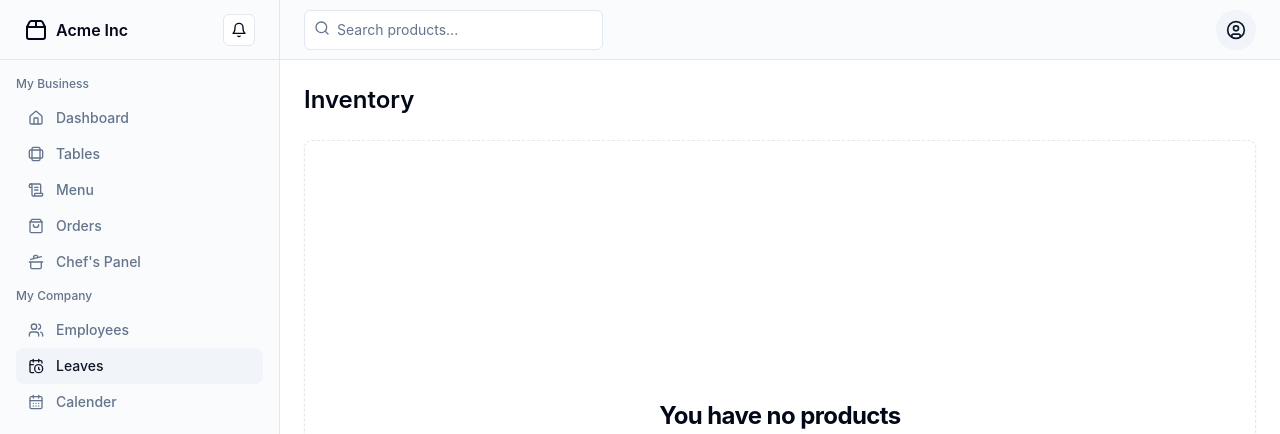
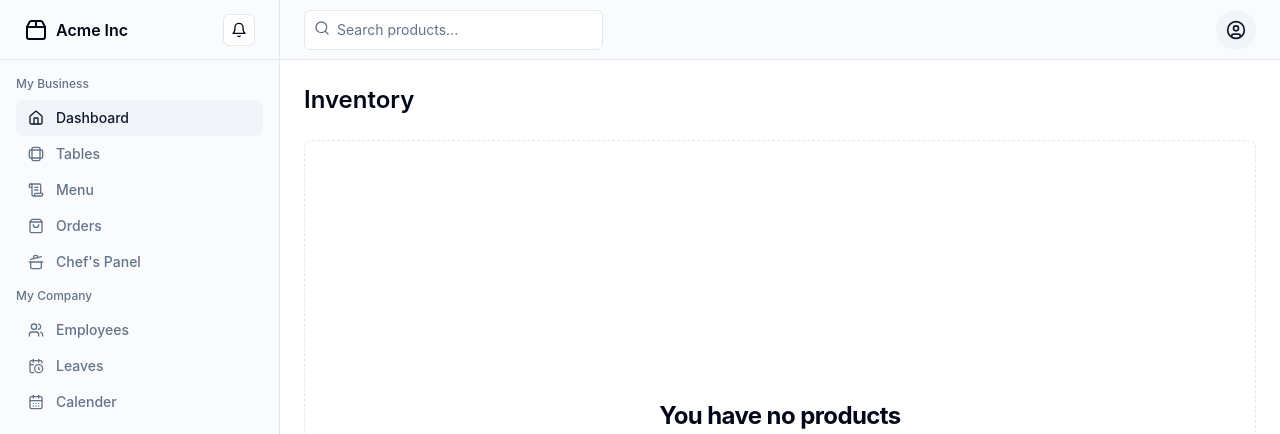
Before and after one commit to nk900600/kairos, a React (Create React App) app in the folder frontend/: page /dashboard in a window 1280 px wide. Shown: the top 434 px of the page. Built offline with nearby package versions, Linux system fonts and the light colour scheme.

Commit message:
FE - Added isActiv eon menulink

```diff
--- a/frontend/src/pages/dashboard.tsx
+++ b/frontend/src/pages/dashboard.tsx
@@ -1,4 +1,4 @@
-import React from "react";
+import React, { useState } from "react";
 import {
   Bell,
   CalendarClock,
@@ -36,7 +36,12 @@ import {
   DropdownMenuTrigger,
 } from "../components/ui/dropdown-menu";
 import { Input } from "../components/ui/input";
-import { Sheet, SheetContent, SheetTrigger } from "../components/ui/sheet";
+import {
+  Sheet,
+  SheetClose,
+  SheetContent,
+  SheetTrigger,
+} from "../components/ui/sheet";
 import { NavLink, Outlet, Route, Routes } from "react-router-dom";
 import TableComponent from "./tables";
 import MenusComponent from "./menus";
@@ -51,35 +56,30 @@ const allMenuItems = [
     iconbig: <Home className="h-5 w-5" />,
     label: "Dashboard",
     link: "/dashboard",
-    isSelected: false,
   },
   {
     iconSmall: <Ratio className="h-4 w-4" />,
     iconbig: <Ratio className="h-5 w-5" />,
     label: "Tables",
     link: "/tables",
-    isSelected: false,
   },
   {
     iconSmall: <ScrollText className="h-4 w-4" />,
     iconbig: <ScrollText className="h-5 w-5" />,
     label: "Menu",
     link: "/menus",
-    isSelected: false,
   },
   {
     iconSmall: <ShoppingBag className="h-4 w-4" />,
     iconbig: <ShoppingBag className="h-5 w-5" />,
     label: "Orders",
     link: "/orders",
-    isSelected: false,
   },
   {
     iconSmall: <CookingPot className="h-4 w-4" />,
     iconbig: <CookingPot className="h-5 w-5" />,
     label: "Chef's Panel",
     link: "/chef-panel",
-    isSelected: false,
   },
 ];
 const allMenuItemsCompany = [
@@ -88,24 +88,26 @@ const allMenuItemsCompany = [
     iconbig: <Users className="h-5 w-5" />,
     label: "Employees",
     link: "/employees",
-    isSelected: false,
   },
   {
     iconSmall: <CalendarClock className="h-4 w-4" />,
     iconbig: <CalendarClock className="h-5 w-5" />,
     label: "Leaves",
     link: "/leaves",
-    isSelected: true,
   },
   {
     iconSmall: <CalendarDays className="h-4 w-4" />,
     iconbig: <CalendarDays className="h-5 w-5" />,
     label: "Calender",
     link: "/employees",
-    isSelected: false,
   },
 ];
 export function Dashboard() {
+  const [sheetopen, setSheetOpen] = useState(false);
+
+  const handleSheetClick = (e: any) => {
+    setSheetOpen(!sheetopen);
+  };
   return (
     <div className="grid min-h-screen w-full md:grid-cols-[220px_1fr] lg:grid-cols-[280px_1fr]">
       <div className="hidden border-r bg-muted/40 md:block">
@@ -130,11 +132,13 @@ export function Dashboard() {
                 return (
                   <NavLink
                     to={item.link}
-                    className={`flex items-center gap-3 rounded-lg px-3 py-2  transition-all hover:text-primary ${
-                      item.isSelected
+                    className={({ isActive }) =>
+                      `flex items-center gap-3 rounded-lg px-3 py-2  transition-all hover:text-primary ${
+                        isActive
                           ? "bg-muted text-primary"
                           : "text-muted-foreground"
-                    }`}
+                      }`
+                    }
                   >
                     {item.iconSmall}
                     {item.label}
@@ -147,11 +151,13 @@ export function Dashboard() {
                 return (
                   <NavLink
                     to={item.link}
-                    className={`flex items-center gap-3 rounded-lg px-3 py-2  transition-all hover:text-primary ${
-                      item.isSelected
+                    className={({ isActive }) =>
+                      `flex items-center gap-3 rounded-lg px-3 py-2  transition-all hover:text-primary ${
+                        isActive
                           ? "bg-muted text-primary"
                           : "text-muted-foreground"
-                    }`}
+                      }`
+                    }
                   >
                     {item.iconSmall}
                     {item.label}
@@ -204,12 +210,15 @@ export function Dashboard() {
                 {allMenuItems.map((item) => {
                   return (
                     <NavLink
+                      onClick={handleSheetClick}
                       to={item.link}
-                      className={`mx-[-0.65rem] flex items-center gap-4 rounded-xl px-3 py-2  hover:text-foreground ${
-                        item.isSelected
+                      className={({ isActive }) =>
+                        `mx-[-0.65rem] flex items-center gap-4 rounded-xl px-3 py-2  hover:text-foreground ${
+                          isActive
                             ? "text-foreground bg-muted"
                             : "text-muted-foreground"
-                      }`}
+                        }`
+                      }
                     >
                       {" "}
                       {item.iconbig}
@@ -226,11 +235,13 @@ export function Dashboard() {
                   return (
                     <NavLink
                       to={item.link}
-                      className={`mx-[-0.65rem] flex items-center gap-4 rounded-xl px-3 py-2  hover:text-foreground ${
-                        item.isSelected
+                      className={({ isActive }) =>
+                        `mx-[-0.65rem] flex items-center gap-4 rounded-xl px-3 py-2  hover:text-foreground ${
+                          isActive
                             ? "text-foreground bg-muted"
                             : "text-muted-foreground"
-                      }`}
+                        }`
+                      }
                     >
                       {item.iconbig}
                       {item.label}
@@ -238,7 +249,7 @@ export function Dashboard() {
                   );
                 })}
               </nav>
-              <div className="mt-auto">
+              {/* <div className="mt-auto">
                 <Card>
                   <CardHeader>
                     <CardTitle>Upgrade to Pro</CardTitle>
@@ -253,7 +264,7 @@ export function Dashboard() {
                     </Button>
                   </CardContent>
                 </Card>
-              </div>
+              </div> */}
             </SheetContent>
           </Sheet>
           <div className="w-full flex-1">
```
Lines whose indentation alone changed are shown as unchanged.
